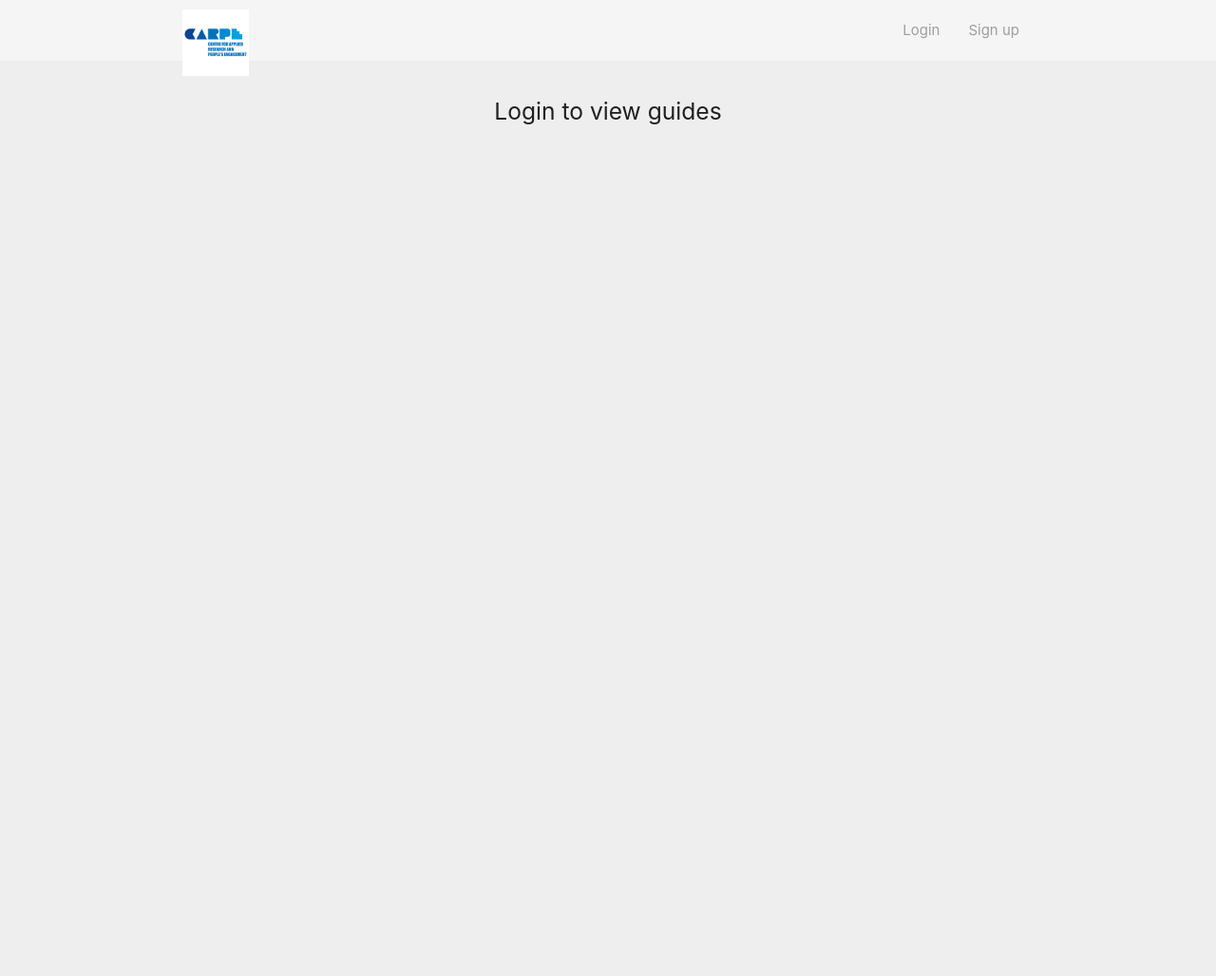
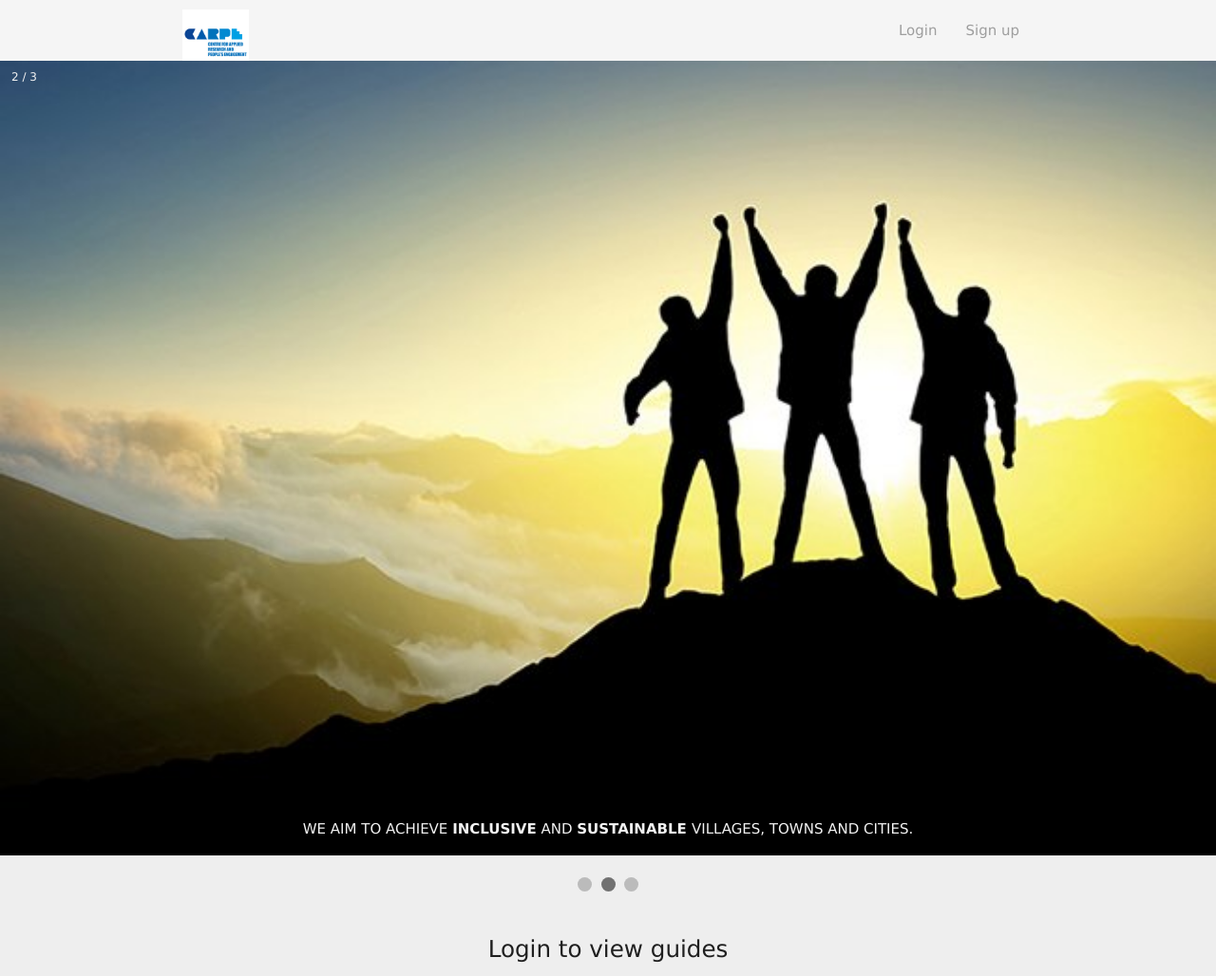
Before and after one commit to IndiaCFG3/team-32, a plain HTML site: page index.html in a window 1280 px wide. Shown: the whole page at 95% size. Before the commit the page ends 800 px from the top, so only its background shows below. Drawn offline with nearby package versions, Linux system fonts and the light colour scheme; no server answers.

Commit message:
addedphotos

```diff
--- a/index.html
+++ b/index.html
@@ -6,6 +6,19 @@
   <!-- Compiled and minified CSS -->
   <link rel="stylesheet" href="https://cdnjs.cloudflare.com/ajax/libs/materialize/1.0.0/css/materialize.min.css">
   <title>404 Found</title>
+
+
+
+
+
+
+
+
+
+
+
+
+
 </head>
 <body class="grey lighten-3"">
 
@@ -16,6 +29,40 @@
 
         <img src="logocarpe.jfif" style="width: 70px; margin-top: 10px;">
       </a>
+
+
+
+
+
+
+
+
+
+
+
+
+
+
+
+
+
+
+
+
+
+
+
+
+
+
+
+
+
+
+
+
+
+
       <ul id="nav-mobile" class="right hide-on-med-and-down">
           <li class="logged-in" style="display: none;">
             <a href="#" class="grey-text modal-trigger" data-target="modal-account">Account</a>g
@@ -36,6 +83,142 @@
       </ul>
     </div>
   </nav>
+
+
+
+
+
+  <meta name="viewport" content="width=device-width, initial-scale=1">
+  <style>
+  * {box-sizing: border-box;}
+  body {font-family: Verdana, sans-serif;}
+  .mySlides {display: none;}
+  img {vertical-align: middle;}
+
+  /* Slideshow container */
+  .slideshow-container {
+    max-width: 2000px;
+    position: relative;
+    margin: auto;
+  }
+
+  /* Caption text */
+  .text {
+    color: #f2f2f2;
+    font-size: 15px;
+    padding: 8px 12px;
+    position: absolute;
+    bottom: 8px;
+    width: 100%;
+    text-align: center;
+  }
+
+  /* Number text (1/3 etc) */
+  .numbertext {
+    color: #f2f2f2;
+    font-size: 12px;
+    padding: 8px 12px;
+    position: absolute;
+    top: 0;
+  }
+
+  /* The dots/bullets/indicators */
+  .dot {
+    height: 15px;
+    width: 15px;
+    margin: 0 2px;
+    background-color: #bbb;
+    border-radius: 50%;
+    display: inline-block;
+    transition: background-color 0.6s ease;
+  }
+
+  .active {
+    background-color: #717171;
+  }
+
+  /* Fading animation */
+  .fade {
+    -webkit-animation-name: fade;
+    -webkit-animation-duration: 1.5s;
+    animation-name: fade;
+    animation-duration: 1.5s;
+  }
+
+  @-webkit-keyframes fade {
+    from {opacity: .4}
+    to {opacity: 1}
+  }
+
+  @keyframes fade {
+    from {opacity: .4}
+    to {opacity: 1}
+  }
+
+  /* On smaller screens, decrease text size */
+  @media only screen and (max-width: 500px) {
+    .text {font-size: 11px}
+  }
+  </style>
+
+
+
+
+  <div class="slideshow-container">
+
+  <div class="mySlides fade">
+    <div class="numbertext">1 / 3</div>
+    <img src="1.jpg" style="width:100%">
+    <div class="text" style="color:black">BY IMPLEMENTING EVIDENCE -DRIVEN</B> AND <B>PARTNERSHIPS-ENABLED SYSTEMIC SOLUTIONS </B> TO PERVASIVE CIVIC CHALLENGES.</div>
+  </div>
+
+  <div class="mySlides fade">
+    <div class="numbertext">2 / 3</div>
+    <img src="2.jpg" style="width:100%">
+    <div class="text" >WE AIM TO ACHIEVE <b>INCLUSIVE</b> AND <b>SUSTAINABLE </b>VILLAGES, TOWNS AND CITIES.</div>
+  </div>
+
+  <div class="mySlides fade">
+    <div class="numbertext">3 / 3</div>
+    <img src="3.jpg" style="width:100%">
+    <div class="text" style="color:black">CLEAN AND <b>GREEN<b>!!!</div>
+  </div>
+
+  </div>
+  <br>
+
+  <div style="text-align:center">
+    <span class="dot"></span>
+    <span class="dot"></span>
+    <span class="dot"></span>
+  </div>
+
+  <script>
+  var slideIndex = 0;
+  showSlides();
+
+  function showSlides() {
+    var i;
+    var slides = document.getElementsByClassName("mySlides");
+    var dots = document.getElementsByClassName("dot");
+    for (i = 0; i < slides.length; i++) {
+      slides[i].style.display = "none";
+    }
+    slideIndex++;
+    if (slideIndex > slides.length) {slideIndex = 1}
+    for (i = 0; i < dots.length; i++) {
+      dots[i].className = dots[i].className.replace(" active", "");
+    }
+    slides[slideIndex-1].style.display = "block";
+    dots[slideIndex-1].className += " active";
+    setTimeout(showSlides, 3000); // Change image every 2 seconds
+  }
+  </script>
+
+
+
+
+
 
   <!-- ADMIN ACTIONS -->
   <form class="center-align admin-actions admin" style="margin: 40px auto; max-width: 300px; display: none;">
```
Also changed, not shown: 1.jpg (added), 2.jpg (added), 3.jpg (added).
